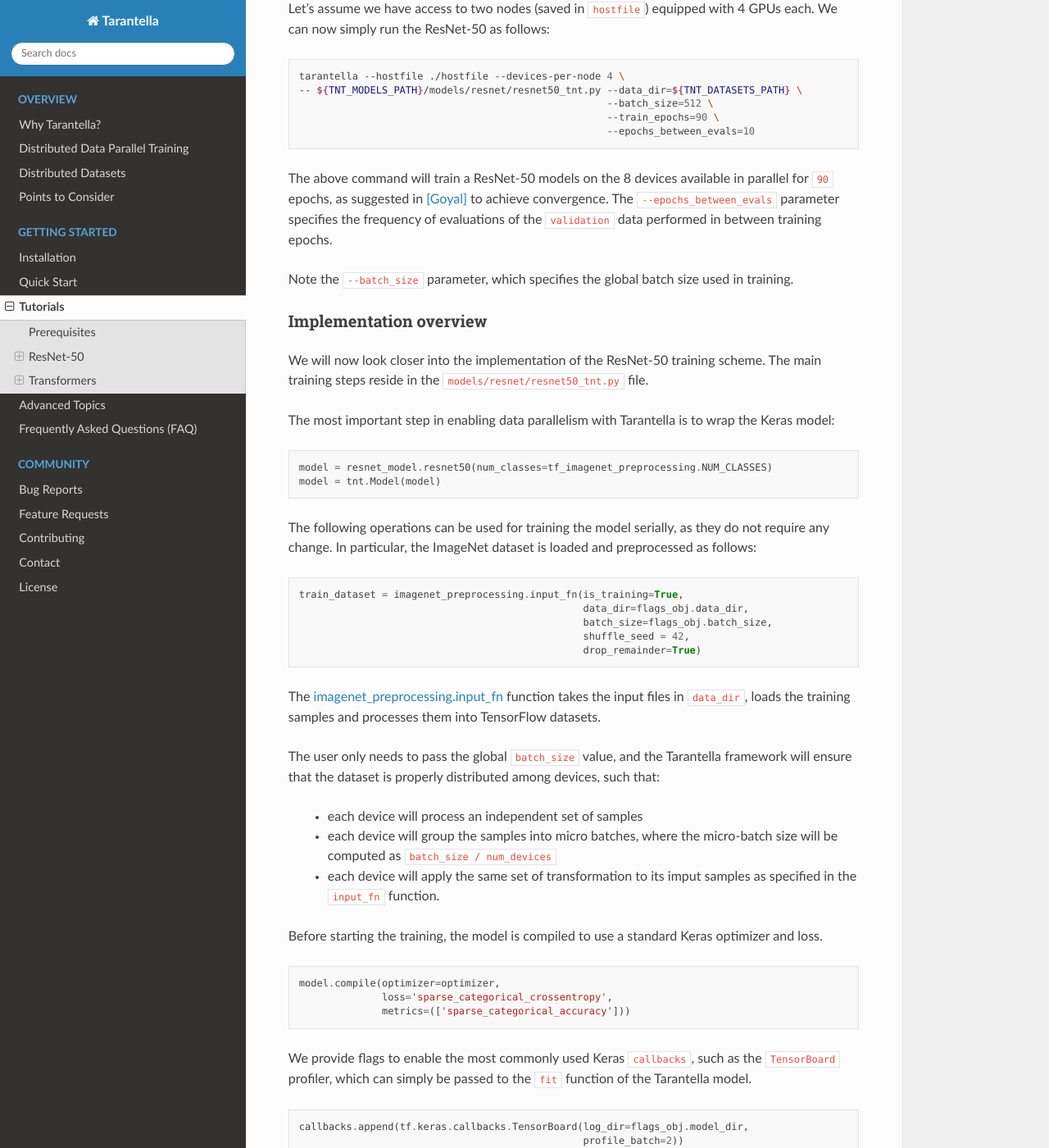
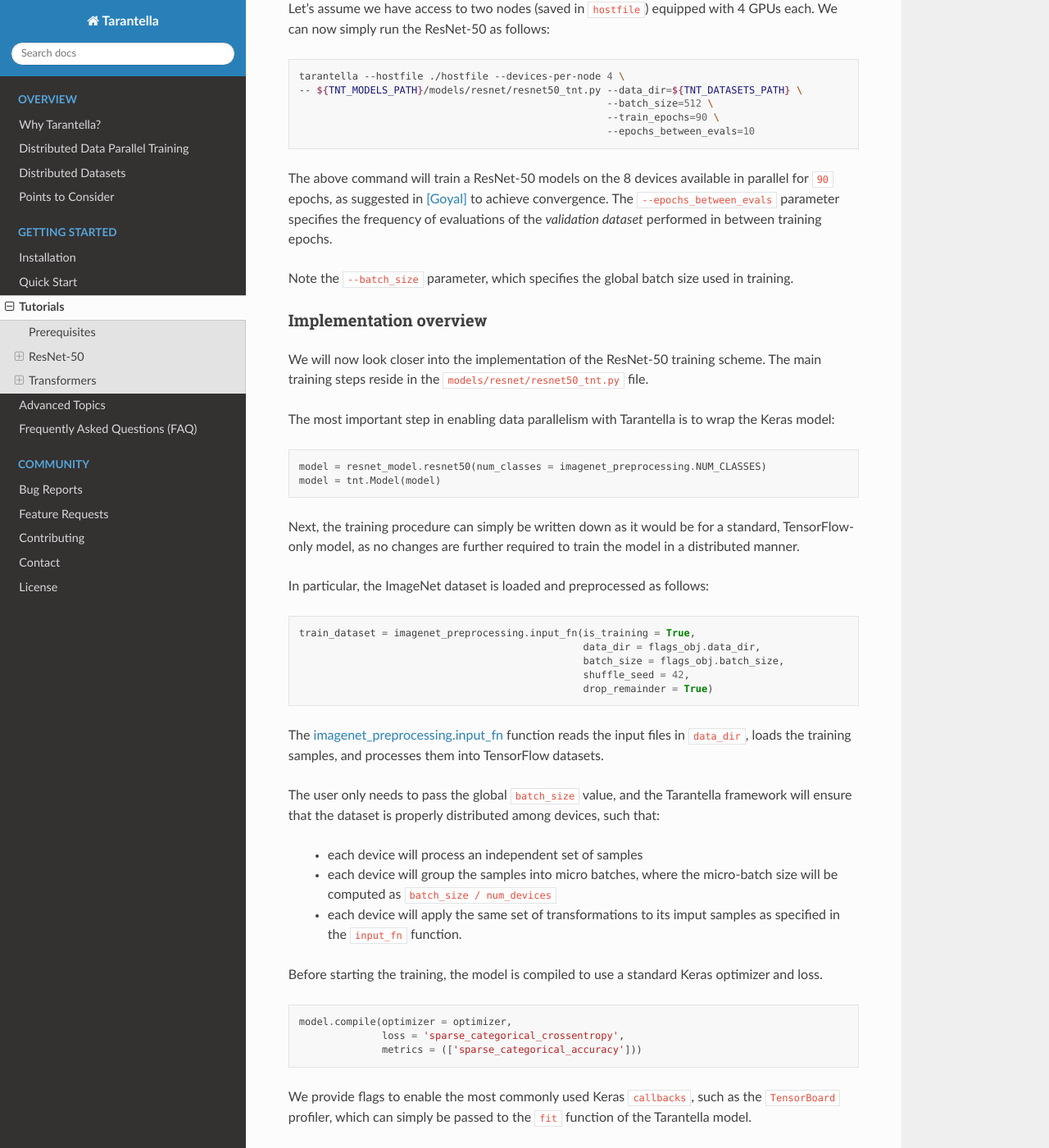
Before and after one commit to cc-hpc-itwm/tarantella, a Sphinx documentation site: the page built from docs/source/tutorials.rst, in a window 1280 px wide and 1400 px high, scrolled down 1535 px. Shown: the whole window at 82% size. Built offline with Sphinx 7.4.7 and the Read the Docs theme 2.0.0, drawn with Linux system fonts in a browser that asks for light colours; some of the changed text lies outside the part shown.

Commit message:
Docs: Tutorials: Resnet50 fixes

```diff
--- a/docs/source/tutorials.rst
+++ b/docs/source/tutorials.rst
@@ -19,7 +19,7 @@
 -------------
 
 The tutorial models can be downloaded from the
-`Tnt Models repository <https://github.com/cc-hpc-itwm/tarantella_models>`_
+`Tnt Models repository <https://github.com/cc-hpc-itwm/tarantella_models>`_.
 
 .. code-block:: bash
 
@@ -53,7 +53,7 @@
 Deep Residual Networks (ResNets) represented a breakthrough in the field of
 computer vision, enabling deeper and more complex deep convolutional networks.
 Introduced in [He]_, ResNet50 has become a standard model for image classification
-tasks, and has be shown to scale to very large number of nodes in data parallel
+tasks, and has been shown to scale to very large number of nodes in data parallel
 training [Goyal]_.
 
 Run Resnet-50 with Tarantella
@@ -93,7 +93,7 @@
 The above command will train a ResNet-50 models on the 8 devices available in parallel
 for ``90`` epochs, as suggested in [Goyal]_ to achieve convergence.
 The ``--epochs_between_evals`` parameter specifies the frequency of evaluations of the
-``validation`` data performed in between training epochs.
+*validation dataset* performed in between training epochs.
 
 Note the ``--batch_size`` parameter, which specifies the global batch size used in training.
 
@@ -107,25 +107,27 @@
 
 .. code-block:: python
 
-    model = resnet_model.resnet50(num_classes=tf_imagenet_preprocessing.NUM_CLASSES)
+    model = resnet_model.resnet50(num_classes = imagenet_preprocessing.NUM_CLASSES)
     model = tnt.Model(model)
 
-The following operations can be used for training the model serially, as they do not
-require any change.
+Next, the training procedure can simply be written down as it would be for a
+standard, TensorFlow-only model, as no changes are further required to train the
+model in a distributed manner.
+
 In particular, the ImageNet dataset is loaded and preprocessed as follows:
 
 .. code-block:: python
 
-    train_dataset = imagenet_preprocessing.input_fn(is_training=True,
-                                                    data_dir=flags_obj.data_dir,
-                                                    batch_size=flags_obj.batch_size,
+    train_dataset = imagenet_preprocessing.input_fn(is_training = True,
+                                                    data_dir = flags_obj.data_dir,
+                                                    batch_size = flags_obj.batch_size,
                                                     shuffle_seed = 42,
-                                                    drop_remainder=True)
+                                                    drop_remainder = True)
 
 The
 `imagenet_preprocessing.input_fn
 <https://github.com/cc-hpc-itwm/tarantella_models/blob/master/src/models/resnet/imagenet_preprocessing.py>`_
-function takes the input files in ``data_dir``, loads the training samples and processes
+function reads the input files in ``data_dir``, loads the training samples, and processes
 them into TensorFlow datasets.
 
 The user only needs to pass the global ``batch_size`` value, and the Tarantella
@@ -135,7 +137,7 @@
   * each device will process an independent set of samples
   * each device will group the samples into micro batches, where the micro-batch
     size will be computed as ``batch_size / num_devices``
-  * each device will apply the same set of transformation to its imput samples as
+  * each device will apply the same set of transformations to its imput samples as
     specified in the ``input_fn`` function.
 
 Before starting the training, the model is compiled to use a standard Keras optimizer
@@ -143,9 +145,9 @@
 
 .. code-block:: python
 
-    model.compile(optimizer=optimizer,
-                  loss='sparse_categorical_crossentropy',
-                  metrics=(['sparse_categorical_accuracy']))
+    model.compile(optimizer = optimizer,
+                  loss = 'sparse_categorical_crossentropy',
+                  metrics = (['sparse_categorical_accuracy']))
 
 We provide flags to enable the most commonly used Keras ``callbacks``, such as
 the ``TensorBoard`` profiler, which can simply be passed to the ``fit`` function
@@ -153,8 +155,8 @@
 
 .. code-block:: python
 
-    callbacks.append(tf.keras.callbacks.TensorBoard(log_dir=flags_obj.model_dir,
-                                                    profile_batch=2))
+    callbacks.append(tf.keras.callbacks.TensorBoard(log_dir = flags_obj.model_dir,
+                                                    profile_batch = 2))
 
 If model checkpointing is required, it can be enabled through the ``ModelCheckpoint``
 callback as usual (cf. :ref:`checkpointing models with Tarantella <checkpointing-via-callbacks-label>`).
@@ -164,16 +166,16 @@
     callbacks.append(tf.keras.callbacks.ModelCheckpoint(ckpt_full_path, save_weights_only=True))
 
 
-There is no need for any further changes to proceed with training:
+There is no need for any further changes to proceed with the distributed training:
 
 .. code-block:: python
 
     history = model.fit(train_dataset,
-                        epochs=flags_obj.train_epochs,
-                        callbacks=callbacks,
-                        validation_data=validation_dataset,
-                        validation_freq=flags_obj.epochs_between_evals,
-                        verbose=1)
+                        epochs = flags_obj.train_epochs,
+                        callbacks = callbacks,
+                        validation_data = validation_dataset,
+                        validation_freq = flags_obj.epochs_between_evals,
+                        verbose = 1)
 
 .. todo::
 
```
Also changed, not shown: other parts of docs/source/tutorials.rst (+1 -1 lines).
